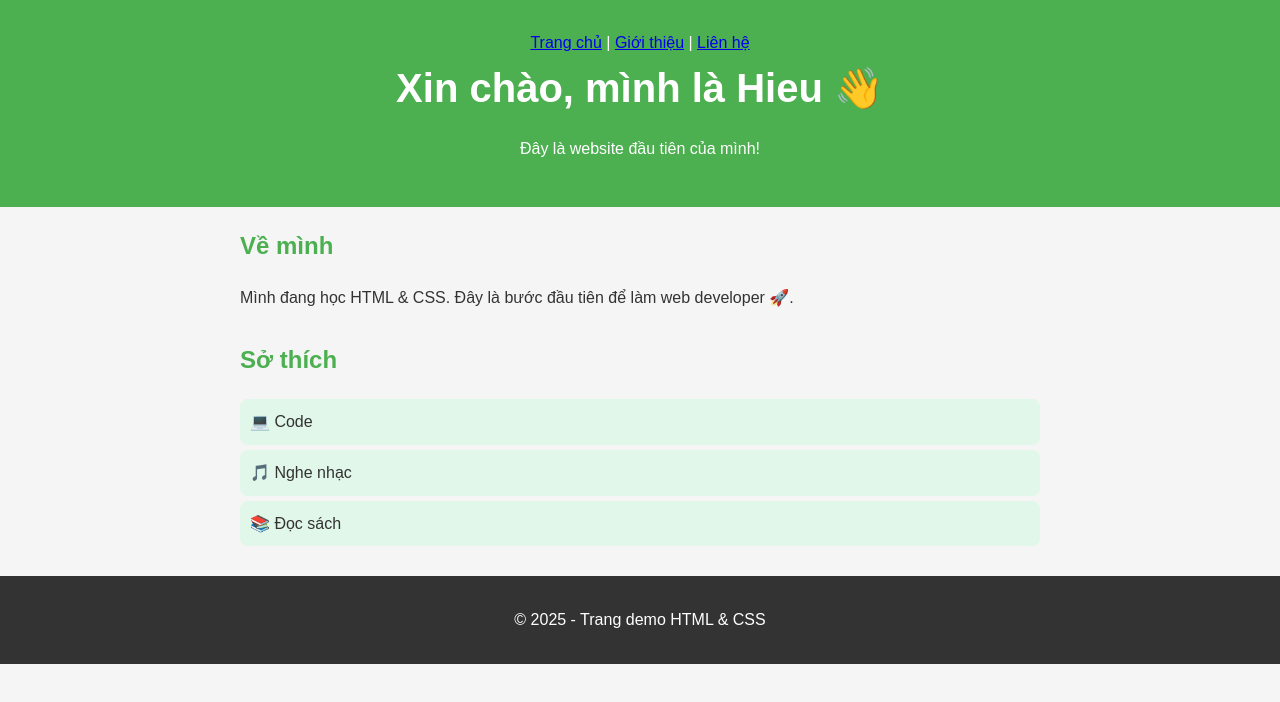
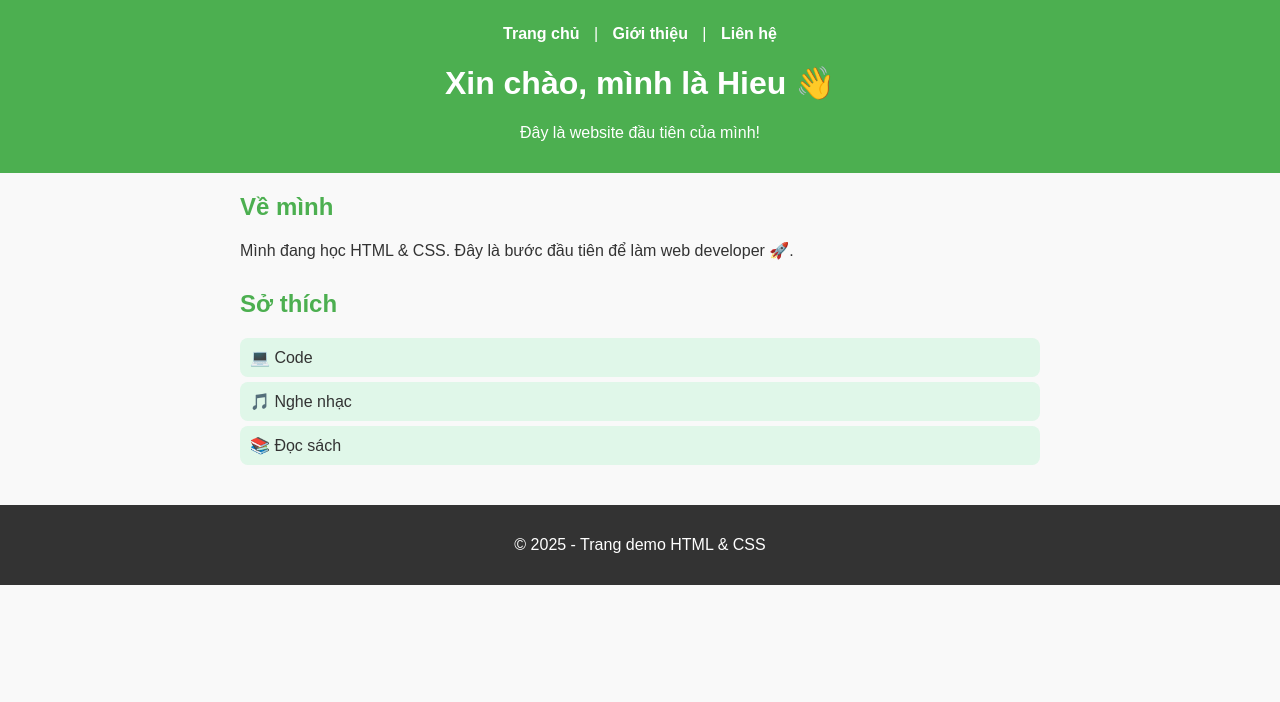
Before and after one commit to MrBlueBeeOsn/English, a plain HTML site: page index.html in a window 1280 px wide. Drawn offline with Linux system fonts and the light colour scheme.

Commit message:
Update style.css

```diff
--- a/style.css
+++ b/style.css
@@ -1,22 +1,31 @@
 /* Reset mặc định */
 body {
+  font-family: Arial, sans-serif;
   margin: 0;
-  font-family: Arial, sans-serif;
-  background: #f5f5f5;
+  background: #f9f9f9;
   color: #333;
-  line-height: 1.6;
 }
 
 header {
   background: #4CAF50;
   color: white;
+  padding: 15px;
   text-align: center;
-  padding: 30px 0;
 }
 
-header h1 {
-  margin: 0;
-  font-size: 2.5rem;
+nav {
+  margin: 10px 0;
+}
+
+nav a {
+  margin: 0 10px;
+  text-decoration: none;
+  color: white;
+  font-weight: bold;
+}
+
+nav a:hover {
+  text-decoration: underline;
 }
 
 main {
@@ -50,4 +59,5 @@ footer {
   padding: 15px;
   background: #333;
   color: white;
+  margin-top: 40px;
 }
```
